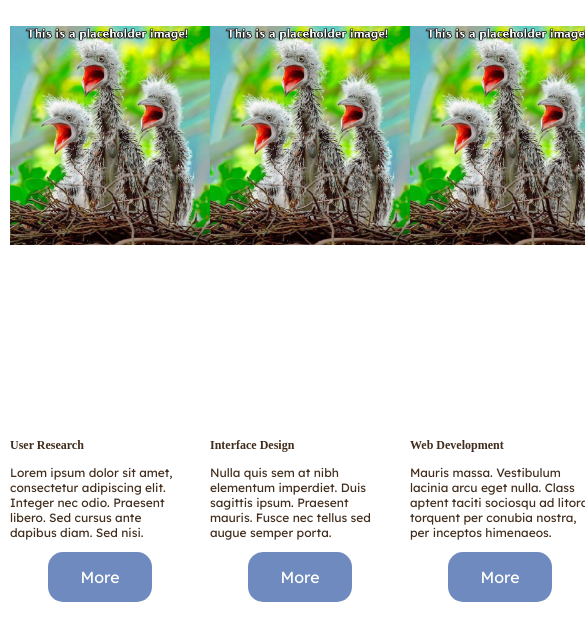
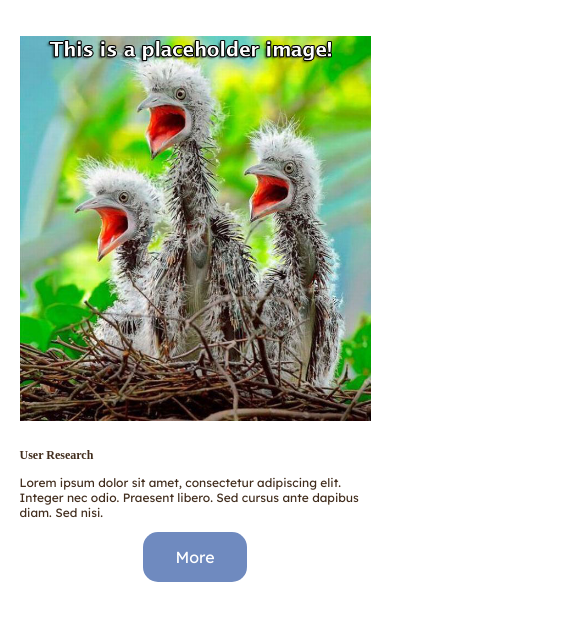
Before and after one commit to ramaroot/ramaroot.github.io, a plain HTML site: page ux-skills.html in a window 390 px wide. Shown: the part 169-787 px from the top of the page, 585 px wide, since content can reach past the window. Drawn offline with nearby package versions, Linux system fonts and the light colour scheme; a web font is replaced by a local one.

Commit message:
Forgot one

```diff
--- a/css/ux-skills.css
+++ b/css/ux-skills.css
@@ -3,6 +3,7 @@
 .triColGrid {
     display: grid;
     grid-template-columns: 1fr 1fr 1fr;
+    grid-template-rows: 1fr;
     grid-template-areas:
     "leftCol centerCol rightCol";
 }
@@ -45,3 +46,16 @@
     background-size: 100%;
     background-repeat: no-repeat;
 }
+
+/* Media Query */
+@media only screen and (max-width:600px){
+    .triColGrid {
+        display: grid;
+        grid-template-columns: 1fr;
+        grid-template-rows: 1fr 1fr 1fr;
+        grid-template-areas:
+        "leftCol"
+        "centerCol"
+        "rightCol";
+    }
+}
```
